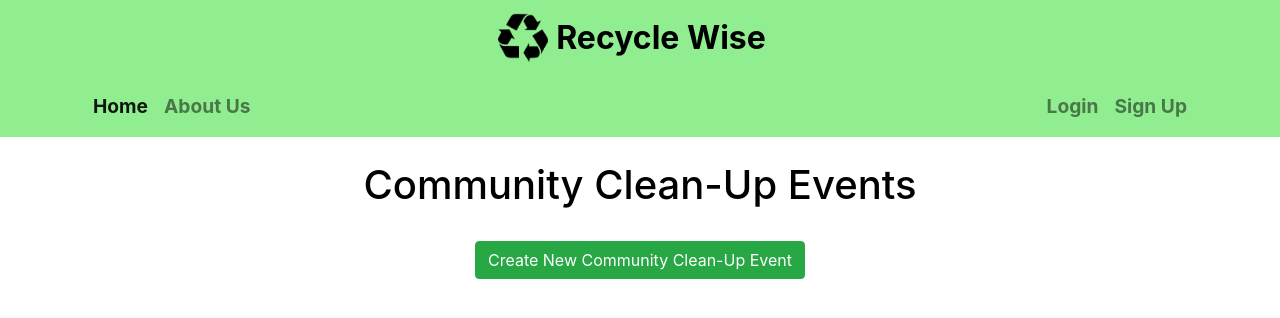
After one commit to Aman-Shaikh/IADS-Project, a Django app: page /upcoming_events/ in a window 1280 px wide. The commit adds this page. Shown: the top 318 px of the page. Run offline with Django 5.2, Linux system fonts and the light colour scheme; data that the repository does not hold is empty; some libraries are stand-ins or nearby versions.

Commit message:
upcomming_events- manav

```diff
--- a/RecycleWise/settings.py
+++ b/RecycleWise/settings.py
@@ -48,6 +48,7 @@ INSTALLED_APPS = [
     'authentication',
     'getting_started',
     'interactivetools',
+    'upcomming_events'
     # 'crispy_forms',
 ]
 CRISPY_TEMPLATE_PACK = 'bootstrap4'
--- a/RecycleWise/urls.py
+++ b/RecycleWise/urls.py
@@ -7,7 +7,7 @@ urlpatterns = [
     path('admin/', admin.site.urls),
     path('', include('authentication.urls')),
     path('', include('getting_started.urls')),
-    path('upcoming_events/', include('upcoming_events.urls')),
+    path('upcoming_events/', include('upcomming_events.urls')),
     # path('', include('userfeedback.urls')),
     path('interactivetools/', include('interactivetools.urls')),
 
--- a/templates/home.html
+++ b/templates/home.html
@@ -88,7 +88,7 @@
                 <img src="{% static 'images/clean-up.jpg' %}" class="img-fluid mb-3 fixed-size" alt="Community Clean-Up">
                 <h3>Community Clean-Up</h3>
                 <p>Join us for a community clean-up event this Saturday.</p>
-                <a href="#" class="btn btn-secondary">Learn More</a>
+                <a href="{%  url 'event-list' %}" class="btn btn-secondary">Learn More</a>
             </div>
             <div class="col-md-6 text-center">
                 <img src="{% static 'images/workshop.jpg' %}" class="img-fluid mb-3 fixed-size" alt="Recycling Workshop">
--- /dev/null
+++ b/templates/upcomming_events/event_list.html
@@ -0,0 +1,17 @@
+{% extends "base.html" %}
+
+{% block title %}Community Clean-Up Events{% endblock %}
+
+{% block content %}
+  <h1 class="text-center">Community Clean-Up Events</h1>
+  <ul class="list-group">
+    {% for event in events %}
+      <li class="list-group-item">
+        <a href="{% url 'community-cleanup-detail' event.pk %}">{{ event.title }}</a> - {{ event.date }}
+      </li>
+    {% endfor %}
+  </ul>
+  <div class="mt-4 text-center">
+    <a class="btn btn-success" href="{% url 'community-cleanup-create' %}">Create New Community Clean-Up Event</a>
+  </div>
+{% endblock %}
--- a/upcomming_events/views.py
+++ b/upcomming_events/views.py
@@ -9,25 +9,25 @@ from .forms import (
 # Base views for events
 class EventListView(ListView):
     model = Event
-    template_name = 'upcoming_events/event_list.html'
+    template_name = 'upcomming_events/event_list.html'
     context_object_name = 'events'
 
 class EventDetailView(DetailView):
     model = Event
-    template_name = 'upcoming_events/event_detail.html'
+    template_name = 'upcomming_events/event_detail.html'
     context_object_name = 'event'
 
 class EventCreateView(LoginRequiredMixin, UserPassesTestMixin, CreateView):
     model = Event
-    template_name = 'upcoming_events/event_form.html'
-    success_url = '/upcoming_events/'
+    template_name = 'upcomming_events/event_form.html'
+    success_url = '/upcomming_events/'
 
     def test_func(self):
         return self.request.user.is_superuser
 
 class RSVPCreateView(LoginRequiredMixin, CreateView):
     model = RSVP
-    template_name = 'upcoming_events/rsvp_form.html'
+    template_name = 'upcomming_events/rsvp_form.html'
 
     def form_valid(self, form):
         form.instance.user = self.request.user
@@ -40,29 +40,29 @@ class RSVPCreateView(LoginRequiredMixin, CreateView):
 # Community Clean-Up views
 class CommunityCleanUpListView(EventListView):
     queryset = Event.objects.filter(event_type='CCU')
-    template_name = 'upcoming_events/community_cleanup_list.html'
+    template_name = 'upcomming_events/community_cleanup_list.html'
 
 class CommunityCleanUpDetailView(EventDetailView):
-    template_name = 'upcoming_events/community_cleanup_detail.html'
+    template_name = 'upcomming_events/community_cleanup_detail.html'
 
 class CommunityCleanUpCreateView(EventCreateView):
     form_class = CommunityCleanUpForm
 
 class CommunityCleanUpRSVPView(RSVPCreateView):
     form_class = CommunityCleanUpRSVPForm
-    template_name = 'upcoming_events/community_cleanup_rsvp_form.html'
+    template_name = 'upcomming_events/community_cleanup_rsvp_form.html'
 
 # Recycling Workshop views
 class RecyclingWorkshopListView(EventListView):
     queryset = Event.objects.filter(event_type='RW')
-    template_name = 'upcoming_events/recycling_workshop_list.html'
+    template_name = 'upcomming_events/recycling_workshop_list.html'
 
 class RecyclingWorkshopDetailView(EventDetailView):
-    template_name = 'upcoming_events/recycling_workshop_detail.html'
+    template_name = 'upcomming_events/recycling_workshop_detail.html'
 
 class RecyclingWorkshopCreateView(EventCreateView):
     form_class = RecyclingWorkshopForm
 
 class RecyclingWorkshopRSVPView(RSVPCreateView):
     form_class = RecyclingWorkshopRSVPForm
-    template_name = 'upcoming_events/recycling_workshop_rsvp_form.html'
+    template_name = 'upcomming_events/recycling_workshop_rsvp_form.html'
```
Also changed, not shown: db.sqlite3, upcomming_events/migrations/0001_initial.py (added), 1 other file.
